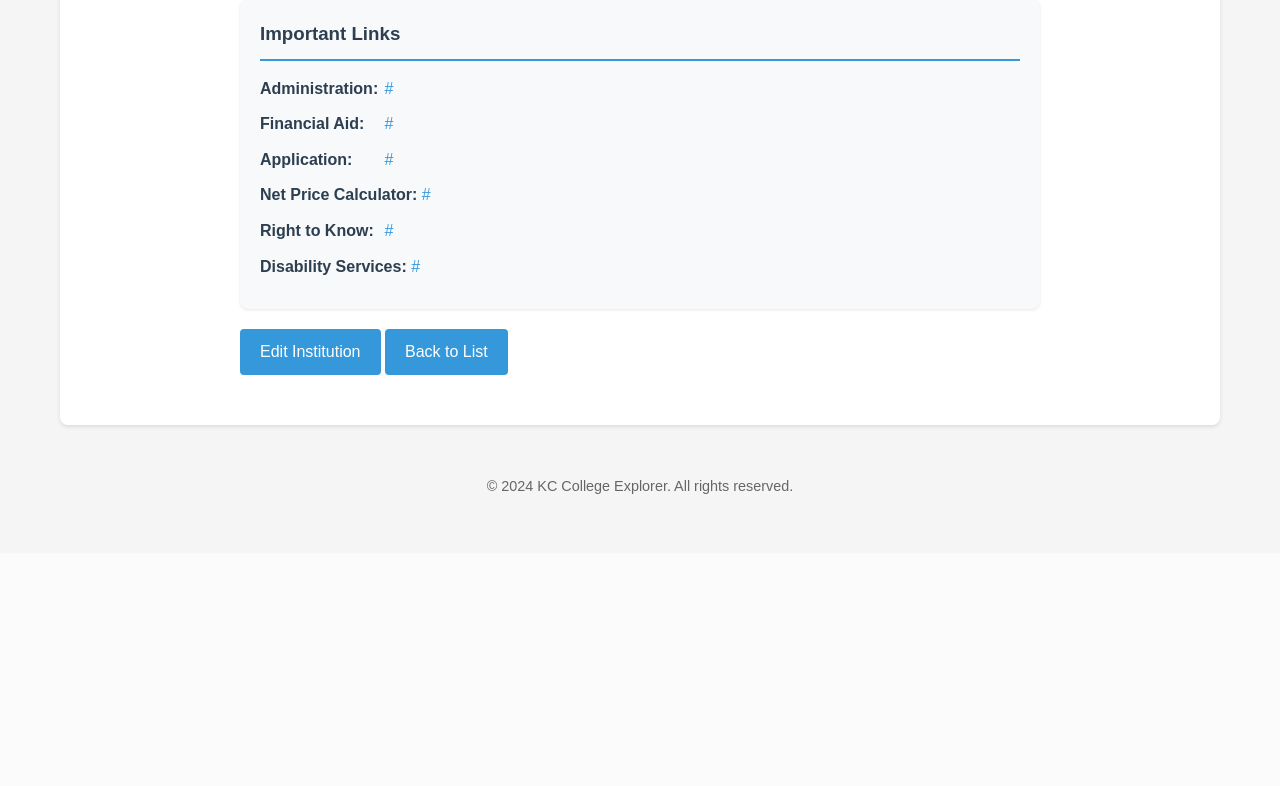
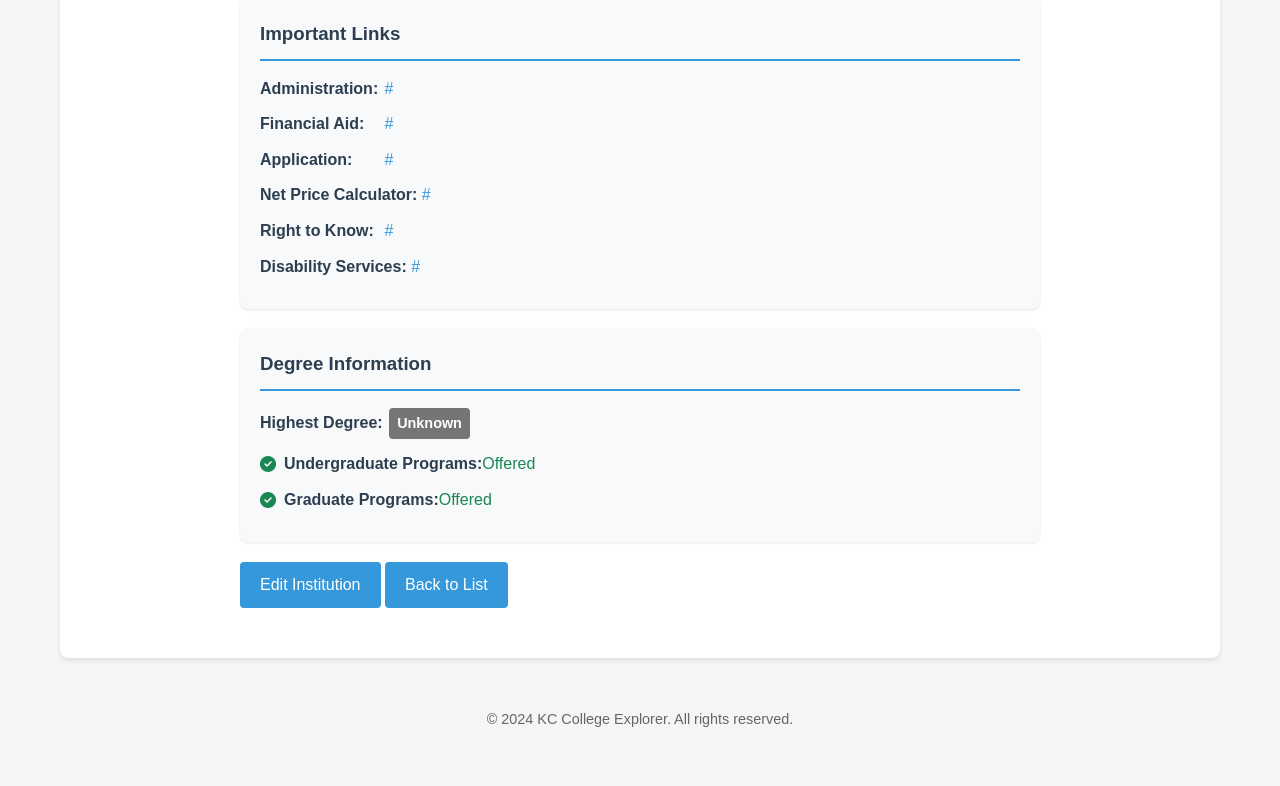
Before and after one commit to admiralorbiter/kc_college_advisor, a Flask app: page /institutions/view/1 in a window 1280 px wide. Shown: the part 1022-1808 px from the top of the page. Before the commit the page ends 1516 px from the top, so only its background shows below. Run offline with Flask 3, Linux system fonts and the light colour scheme; tables that the repository leaves empty hold one stand-in row (values such as "Sample post").

Commit message:
Added more characteristics

```diff
--- a/routes.py
+++ b/routes.py
@@ -1,6 +1,6 @@
 from flask import render_template, request, redirect, url_for, flash, jsonify
 from app import app, db
-from models import Institution, InstitutionLevel, InstitutionControl
+from models import Institution, InstitutionLevel, InstitutionControl, HighestDegree
 import pandas as pd
 import csv
 import io
@@ -200,7 +200,10 @@ def import_institutions():
                         'ATHURL': 'right_to_know_url',
                         'DISAURL': 'disability_services_url',
                         'ICLEVEL': 'level',
-                        'CONTROL': 'control'
+                        'CONTROL': 'control',
+                        'HLOFFER': 'highest_degree',
+                        'UGOFFER': 'undergraduate_degree_offered',
+                        'GROFFER': 'graduate_degree_offered'
                     }
 
                     # Rename columns according to our mapping
@@ -233,6 +236,34 @@ def import_institutions():
                     df['level'] = df['level'].apply(map_level)
                     df['control'] = df['control'].apply(map_control)
 
+                    # After the existing mapping functions for level and control, add:
+                    def map_highest_degree(value):
+                        try:
+                            value = int(value)
+                            # Map according to the HLOFFER encoding
+                            if value in range(0, 10) or value in [-2, -3] or value == 'b':
+                                return HighestDegree(value)
+                            return HighestDegree(-3)  # Default to "Not Available" for invalid values
+                        except (ValueError, TypeError):
+                            return HighestDegree(-3)
+
+                    def map_degree_offered(value):
+                        try:
+                            value = int(value)
+                            if value == 1:
+                                return True
+                            elif value == 2:
+                                return False
+                            else:
+                                return None  # For -3 or any other values, set as unknown
+                        except (ValueError, TypeError):
+                            return None
+
+                    # Add these conversions after the existing level and control mappings:
+                    df['highest_degree'] = df['highest_degree'].apply(map_highest_degree)
+                    df['undergraduate_degree_offered'] = df['undergraduate_degree_offered'].apply(map_degree_offered)
+                    df['graduate_degree_offered'] = df['graduate_degree_offered'].apply(map_degree_offered)
+
                     # Create Institution objects and add to database
                     success_count = 0
                     error_count = 0
@@ -259,7 +290,10 @@ def import_institutions():
                                 right_to_know_url=row['right_to_know_url'],
                                 disability_services_url=row['disability_services_url'],
                                 level=row['level'],
-                                control=row['control']
+                                control=row['control'],
+                                highest_degree=row['highest_degree'],
+                                undergraduate_degree_offered=row['undergraduate_degree_offered'],
+                                graduate_degree_offered=row['graduate_degree_offered']
                             )
                             db.session.add(institution)
                             success_count += 1
--- a/static/styles.css
+++ b/static/styles.css
@@ -493,3 +493,76 @@ footer {
     background-color: #757575;
     color: white;
 }
+
+/* Degree badges */
+.badge-degree {
+    display: inline-block;
+    padding: 4px 8px;
+    border-radius: 4px;
+    font-size: 0.9em;
+    font-weight: 600;
+    margin: 2px;
+}
+
+.badge-associates {
+    background-color: #20c997;
+    color: white;
+}
+
+.badge-bachelors {
+    background-color: #0dcaf0;
+    color: white;
+}
+
+.badge-masters {
+    background-color: #6f42c1;
+    color: white;
+}
+
+.badge-doctoral {
+    background-color: #fd7e14;
+    color: white;
+}
+
+.badge-certificate {
+    background-color: #0d6efd;
+    color: white;
+}
+
+/* Degree offering indicators */
+.degree-offering {
+    display: flex;
+    align-items: center;
+    margin: 5px 0;
+}
+
+.degree-offering i {
+    margin-right: 8px;
+}
+
+.degree-offering.offered {
+    color: #198754;
+}
+
+.degree-offering.not-offered {
+    color: #dc3545;
+}
+
+.degree-offering.unknown {
+    color: #6c757d;
+}
+
+/* Highest degree section */
+.highest-degree {
+    display: inline-flex;
+    align-items: center;
+    background-color: #f8f9fa;
+    padding: 8px 12px;
+    border-radius: 4px;
+    border: 1px solid #dee2e6;
+}
+
+.highest-degree i {
+    margin-right: 8px;
+    color: #0d6efd;
+}
--- a/templates/institutions/view_institution.html
+++ b/templates/institutions/view_institution.html
@@ -124,6 +124,54 @@
             </p>
         </div>
 
+        <div class="detail-group">
+            <h3>Degree Information</h3>
+            <p>
+                <strong>Highest Degree:</strong>
+                {% if institution.highest_degree %}
+                    {% if institution.highest_degree.value == 3 %}
+                        <span class="badge-degree badge-associates">Associate's Degree</span>
+                    {% elif institution.highest_degree.value == 5 %}
+                        <span class="badge-degree badge-bachelors">Bachelor's Degree</span>
+                    {% elif institution.highest_degree.value == 7 %}
+                        <span class="badge-degree badge-masters">Master's Degree</span>
+                    {% elif institution.highest_degree.value == 9 %}
+                        <span class="badge-degree badge-doctoral">Doctoral Degree</span>
+                    {% elif institution.highest_degree.value in [1, 2, 4, 6, 8] %}
+                        <span class="badge-degree badge-certificate">Certificate</span>
+                    {% else %}
+                        <span class="badge-degree badge-unknown">Unknown</span>
+                    {% endif %}
+                {% else %}
+                    <span class="badge-degree badge-unknown">Unknown</span>
+                {% endif %}
+            </p>
+
+            <p class="degree-offering {% if institution.undergraduate_degree_offered == True %}offered{% elif institution.undergraduate_degree_offered == False %}not-offered{% else %}unknown{% endif %}">
+                <i class="fas {% if institution.undergraduate_degree_offered == True %}fa-check-circle{% elif institution.undergraduate_degree_offered == False %}fa-times-circle{% else %}fa-question-circle{% endif %}"></i>
+                <strong>Undergraduate Programs:</strong>
+                {% if institution.undergraduate_degree_offered == True %}
+                    Offered
+                {% elif institution.undergraduate_degree_offered == False %}
+                    Not Offered
+                {% else %}
+                    Unknown
+                {% endif %}
+            </p>
+
+            <p class="degree-offering {% if institution.graduate_degree_offered == True %}offered{% elif institution.graduate_degree_offered == False %}not-offered{% else %}unknown{% endif %}">
+                <i class="fas {% if institution.graduate_degree_offered == True %}fa-check-circle{% elif institution.graduate_degree_offered == False %}fa-times-circle{% else %}fa-question-circle{% endif %}"></i>
+                <strong>Graduate Programs:</strong>
+                {% if institution.graduate_degree_offered == True %}
+                    Offered
+                {% elif institution.graduate_degree_offered == False %}
+                    Not Offered
+                {% else %}
+                    Unknown
+                {% endif %}
+            </p>
+        </div>
+
         <div class="action-buttons">
             <a href="{{ url_for('edit_institution', id=institution.id) }}" class="btn">Edit Institution</a>
             <a href="{{ url_for('colleges') }}" class="btn">Back to List</a>
```
Also changed, not shown: models.py (+17 -0 lines).
